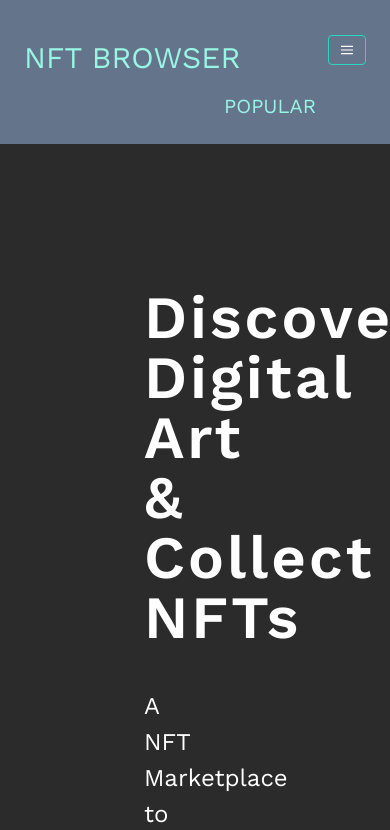
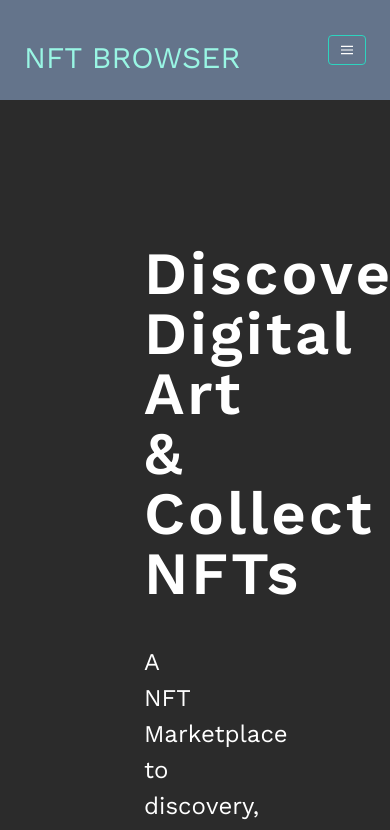
Before and after one commit to kingkwongsta/nft-marketplace, a Next.js app: page / in a window 390 px wide. Shown: the top 830 px of the page. Built offline with nearby package versions, Linux system fonts and the light colour scheme.

Commit message:
when hamburger menu appears, hide popular menu item

```diff
--- a/components/navigation.jsx
+++ b/components/navigation.jsx
@@ -34,7 +34,7 @@ export default function Navigation() {
           </svg>
         </button>
       </div>
-      <div className="w-full s:hidden block lg:flex lg:items-center lg:w-auto lg:flex-row-reverse mx-[200px]">
+      <div className="w-full hidden lg:visible lg:flex lg:items-center lg:w-auto lg:flex-row-reverse mx-[200px]">
         <div className="text-xl uppercase lg:flex-grow">
           <Link
             href="/popular/"
```
